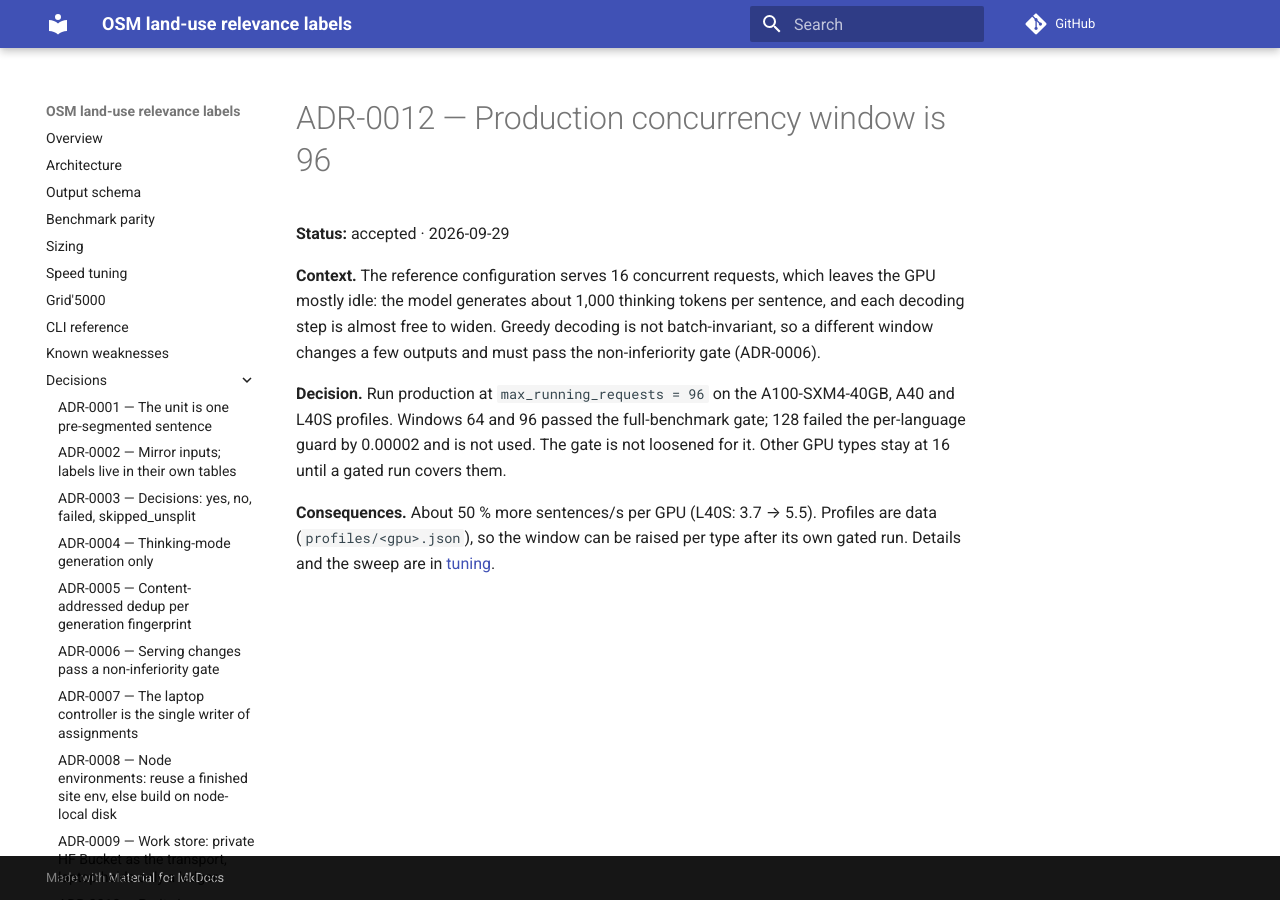
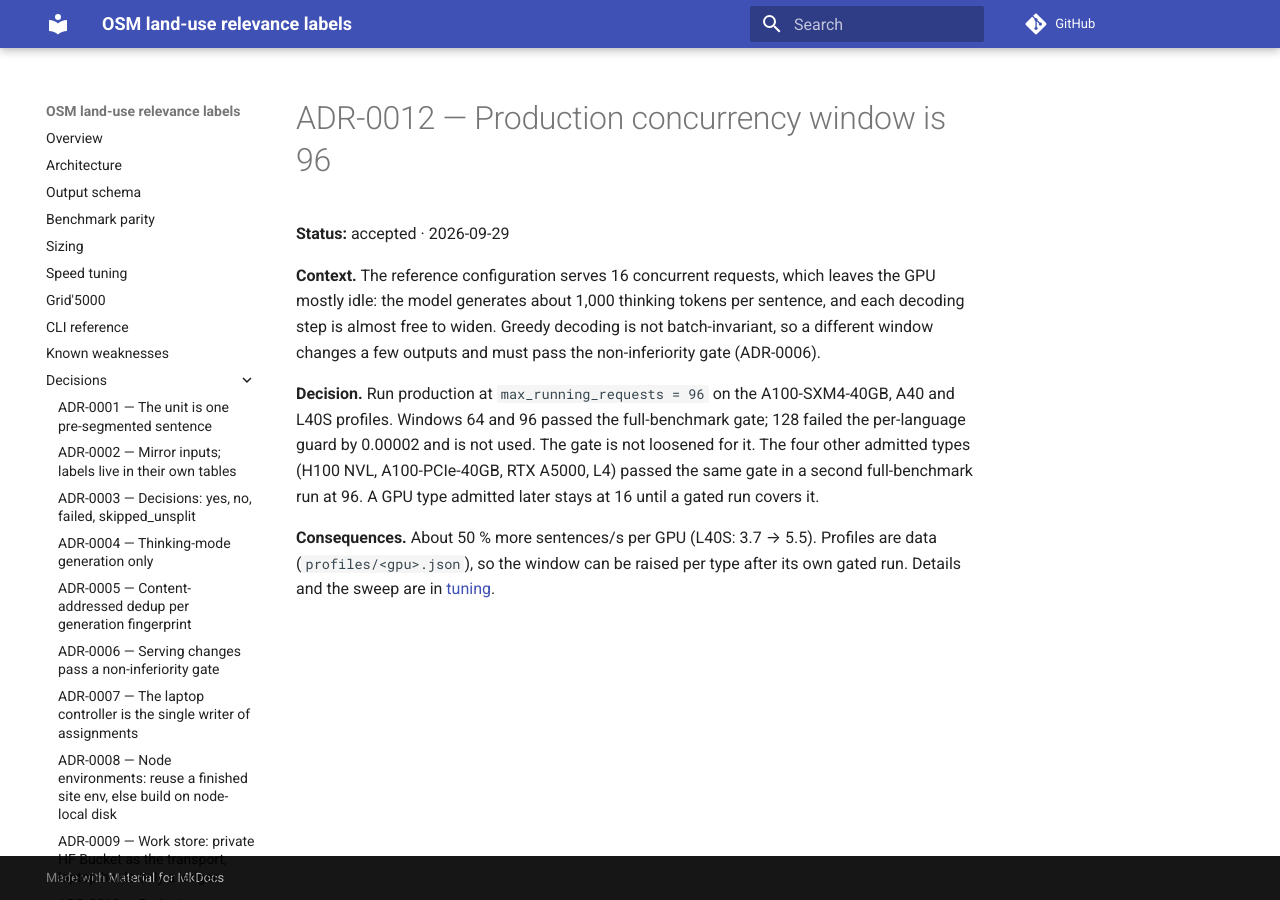
Before and after one commit to NoeFlandre/filter-osm-datasets-llms-landuse, an MkDocs documentation site: the page built from docs/adr/0012-concurrency-window.md, in a window 1280 px wide. Built offline with MkDocs 1.6.1 and Material for MkDocs 9.7.7, drawn with Linux system fonts in a browser that asks for light colours; comment, search, counter and statistics services are not loaded.

Commit message:
Docs: window 96 gated on all seven admitted GPU types
Co-Authored-By: Claude Sonnet 5.5 <noreply@anthropic.com>

```diff
--- a/docs/adr/0012-concurrency-window.md
+++ b/docs/adr/0012-concurrency-window.md
@@ -9,8 +9,9 @@ changes a few outputs and must pass the non-inferiority gate (ADR-0006).
 
 **Decision.** Run production at `max_running_requests = 96` on the A100-SXM4-40GB, A40 and L40S
 profiles. Windows 64 and 96 passed the full-benchmark gate; 128 failed the per-language guard
-by 0.00002 and is not used. The gate is not loosened for it. Other GPU types stay at 16 until a
-gated run covers them.
+by 0.00002 and is not used. The gate is not loosened for it. The four other admitted types (H100 NVL, A100-PCIe-40GB, RTX A5000, L4) passed the same
+gate in a second full-benchmark run at 96. A GPU type admitted later stays at 16 until a
+gated run covers it.
 
 **Consequences.** About 50 % more sentences/s per GPU (L40S: 3.7 → 5.5). Profiles are data
 (`profiles/<gpu>.json`), so the window can be raised per type after its own gated run.
```
Also changed, not shown: docs/tuning.md (+1 -0 lines).
